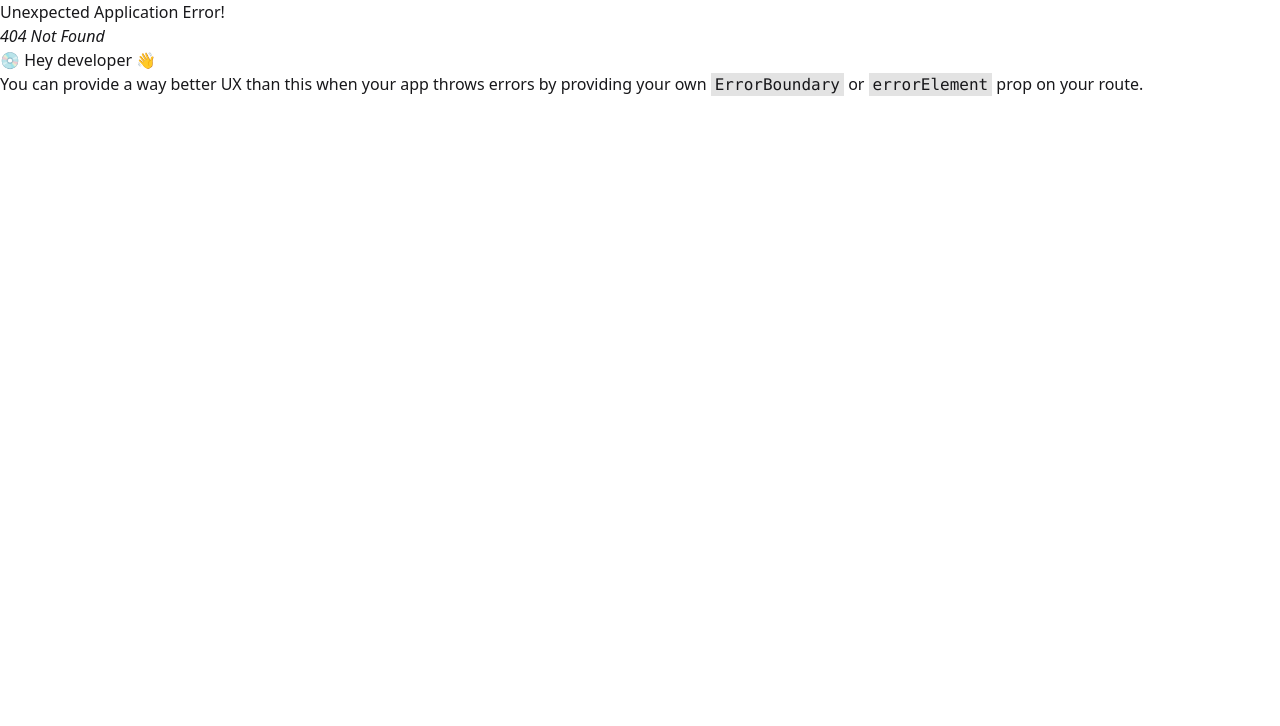
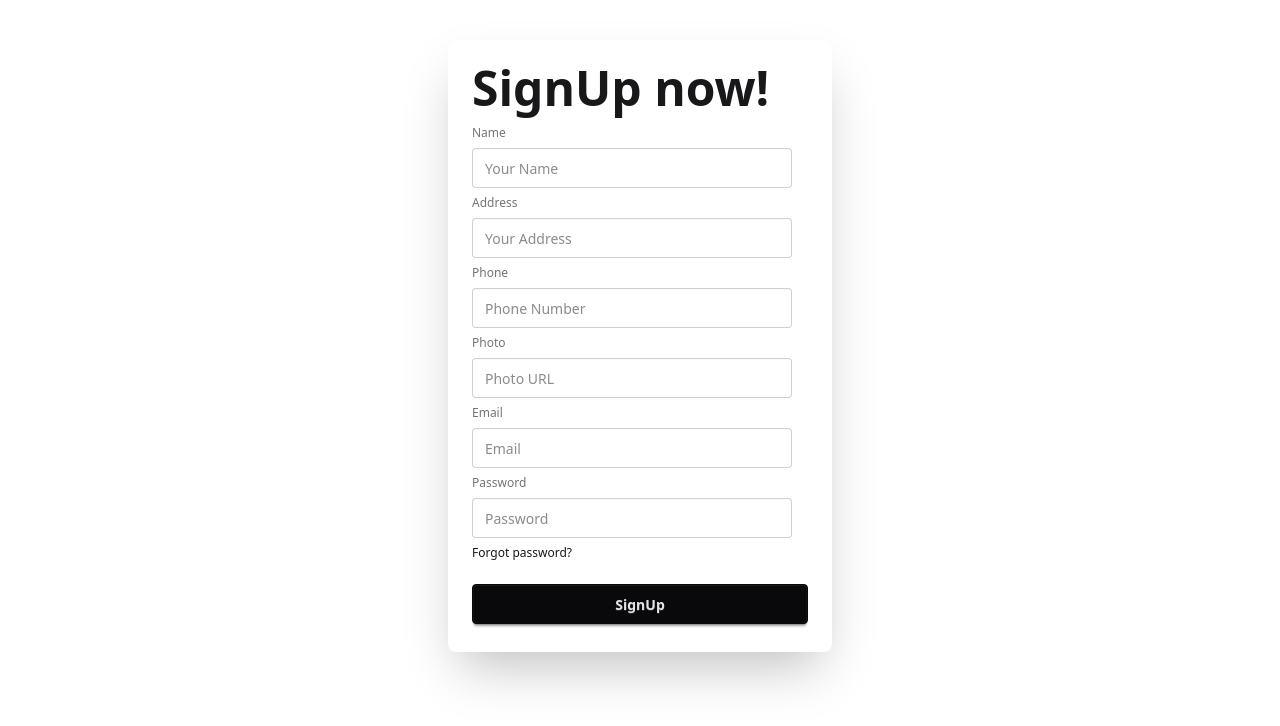
Before and after one commit to Raihan-143/coffee-store-client, a React (Vite) app: page /signup in a window 1280 px wide. Before the commit this address had no page. Shown: the top 726 px of the page. Built offline with nearby package versions, Linux system fonts and the light colour scheme.

Commit message:
created SignUp section and successfully sent all information in db

```diff
--- a/package.json
+++ b/package.json
@@ -11,6 +11,7 @@
   },
   "dependencies": {
     "@tailwindcss/vite": "^4.1.7",
+    "firebase": "^11.7.3",
     "react": "^19.1.0",
     "react-dom": "^19.1.0",
     "react-router": "^7.6.0",
--- /dev/null
+++ b/src/Components/SignIn.jsx
@@ -0,0 +1,11 @@
+import React from 'react';
+
+const SignIn = () => {
+    return (
+        <div>
+
+        </div>
+    );
+};
+
+export default SignIn;
--- /dev/null
+++ b/src/Components/SignUp.jsx
@@ -0,0 +1,73 @@
+import React, { use } from 'react';
+import { AuthContext } from '../Contexts/AuthContext';
+import Swal from 'sweetalert2';
+
+const SignUp = () => {
+    const { createUser } = use(AuthContext)
+    console.log(createUser);
+
+    const handleSignUp = e => {
+        e.preventDefault();
+        const form = e.target;
+        const formData = new FormData(form);
+        const { email, password, ...userProfile } = Object.fromEntries(formData.entries());
+
+        console.log(email, password, userProfile);
+
+        //create user in the firebase
+        createUser(email, password)
+            .then(result => {
+                console.log(result.user);
+
+                //save profile info in the db
+                fetch(`http://localhost:3000/users`, {
+                    method: 'POST',
+                    headers: {
+                        'content-type': 'application/json'
+                    },
+                    body: JSON.stringify(userProfile)
+                })
+                    .then(res => res.json())
+                    .then(data => {
+                        if (data.insertedId) {
+                            Swal.fire({
+                                position: "top-center",
+                                icon: "success",
+                                title: "Your account is created",
+                                showConfirmButton: false,
+                                timer: 1500
+                            });
+                        }
+                    })
+            })
+            .catch(error => {
+                console.log(error);
+            })
+
+    }
+    return (
+        <div className="card bg-base-100 max-w-sm mx-auto shrink-0 shadow-2xl mt-10">
+            <div className="card-body">
+                <h1 className="text-5xl font-bold">SignUp now!</h1>
+                <form onSubmit={handleSignUp} className="fieldset">
+                    <label className="label">Name</label>
+                    <input type="text" name='name' className="input" placeholder="Your Name" />
+                    <label className="label">Address</label>
+                    <input type="text" name='address' className="input" placeholder="Your Address" />
+                    <label className="label">Phone</label>
+                    <input type="text" name='phone' className="input" placeholder="Phone Number" />
+                    <label className="label">Photo</label>
+                    <input type="text" name='photo' className="input" placeholder="Photo URL" />
+                    <label className="label">Email</label>
+                    <input type="email" name='email' className="input" placeholder="Email" />
+                    <label className="label">Password</label>
+                    <input type="password" name='password' className="input" placeholder="Password" />
+                    <div><a className="link link-hover">Forgot password?</a></div>
+                    <button className="btn btn-neutral mt-4">SignUp</button>
+                </form>
+            </div>
+        </div>
+    );
+};
+
+export default SignUp;
--- /dev/null
+++ b/src/Contexts/AuthContext.jsx
@@ -0,0 +1,3 @@
+import { createContext } from "react";
+
+export const AuthContext=createContext(null);
--- /dev/null
+++ b/src/Contexts/AuthProvider.jsx
@@ -0,0 +1,21 @@
+import React from 'react';
+import { AuthContext } from './AuthContext';
+import { createUserWithEmailAndPassword } from 'firebase/auth';
+import { auth } from '../Firebase/firebase.init';
+
+const AuthProvider = ({children}) => {
+
+    const createUser=(email,password)=>{
+        return createUserWithEmailAndPassword(auth,email,password)
+    }
+    const userInfo={
+        createUser
+    }
+    return (
+       <AuthContext value={userInfo}>
+        {children}
+       </AuthContext>
+    );
+};
+
+export default AuthProvider;
--- /dev/null
+++ b/src/Firebase/firebase.init.js
@@ -0,0 +1,20 @@
+// Import the functions you need from the SDKs you need
+import { initializeApp } from "firebase/app";
+import { getAuth } from "firebase/auth";
+// TODO: Add SDKs for Firebase products that you want to use
+// https://firebase.google.com/docs/web/setup#available-libraries
+
+// Your web app's Firebase configuration
+const firebaseConfig = {
+  apiKey: "AIzaSyAzXPd4H6DCrEcAxgYUkoeb0S34q26BhxM",
+  authDomain: "coffee-store-app-70fae.firebaseapp.com",
+  projectId: "coffee-store-app-70fae",
+  storageBucket: "coffee-store-app-70fae.firebasestorage.app",
+  messagingSenderId: "509952706374",
+  appId: "1:509952706374:web:160ad1ba30754b8c230747"
+};
+
+// Initialize Firebase
+const app = initializeApp(firebaseConfig);
+// Initialize Firebase Authentication and get a reference to the service
+export const auth = getAuth(app);
--- a/src/main.jsx
+++ b/src/main.jsx
@@ -12,6 +12,9 @@ import Home from './Components/Home.jsx';
 import AddCoffee from './Components/AddCoffee.jsx';
 import UpdateCoffee from './Components/UpdateCoffee.jsx';
 import CoffeeDetails from './Components/CoffeeDetails.jsx';
+import SignIn from './Components/SignIn.jsx';
+import SignUp from './Components/SignUp.jsx';
+import AuthProvider from './Contexts/AuthProvider.jsx';
 
 const router = createBrowserRouter([
   {
@@ -36,6 +39,14 @@ const router = createBrowserRouter([
         path:'updatecoffee/:id',
         loader:({params})=>fetch(`http://localhost:3000/coffees/${params.id}`),
         Component:UpdateCoffee,
+      },
+      {
+        path:'signin',
+        Component: SignIn,
+      },
+      {
+        path:'signup',
+        Component:SignUp,
       }
     ]
   },
@@ -43,6 +54,8 @@ const router = createBrowserRouter([
 
 createRoot(document.getElementById('root')).render(
   <StrictMode>
-   <RouterProvider router={router} />
+   <AuthProvider>
+    <RouterProvider router={router} />
+   </AuthProvider>
   </StrictMode>,
 )
```
Also changed, not shown: 1 other file (tests, documents, lock files or other folders).
